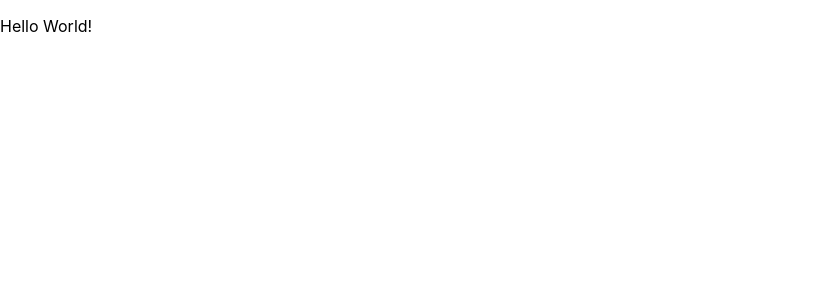
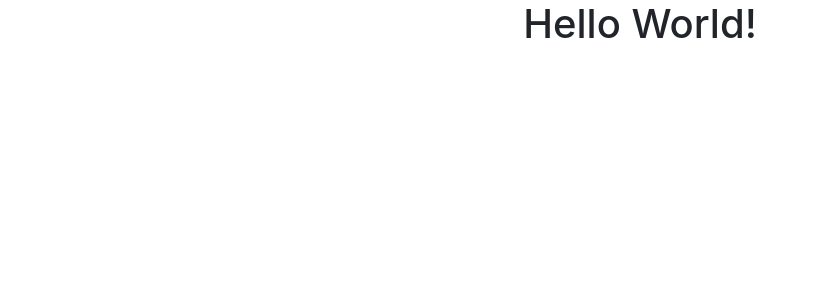
Before and after one commit to slvDev/shopping-basket, a React (Create React App) app: page / in a window 1280 px wide. Shown: the top 300 px of the page, without its empty margins (0-816 px from the left). Built offline with nearby package versions, Linux system fonts and the light colour scheme.

Commit message:
link CDN bootstrap and test it

```diff
--- a/public/index.html
+++ b/public/index.html
@@ -24,6 +24,10 @@
       work correctly both with client-side routing and a non-root public URL.
       Learn how to configure a non-root public URL by running `npm run build`.
     -->
+
+    <link rel="stylesheet" href="https://stackpath.bootstrapcdn.com/bootstrap/4.1.0/css/bootstrap.min.css"
+    integrity="sha384-9gVQ4dYFwwWSjIDZnLEWnxCjeSWFphJiwGPXr1jddIhOegiu1FwO5qRGvFXOdJZ4"
+    crossorigin="anonymous">
     <title>React App</title>
   </head>
   <body>
--- a/src/Components/App.js
+++ b/src/Components/App.js
@@ -2,8 +2,8 @@ import React from 'react'
 
 const App = () => {
     return (
-        <div>
-            <p>Hello World!</p>
+        <div className="text-center">
+            <h1>Hello World!</h1>
         </div>
     )
 }
--- a/src/index.js
+++ b/src/index.js
@@ -2,7 +2,7 @@ import React from 'react';
 import ReactDOM from 'react-dom';
 
 import App from './Components/App';
-import './index.css';
+// import './index.css';
 
 ReactDOM.render(
     <App />,
```
